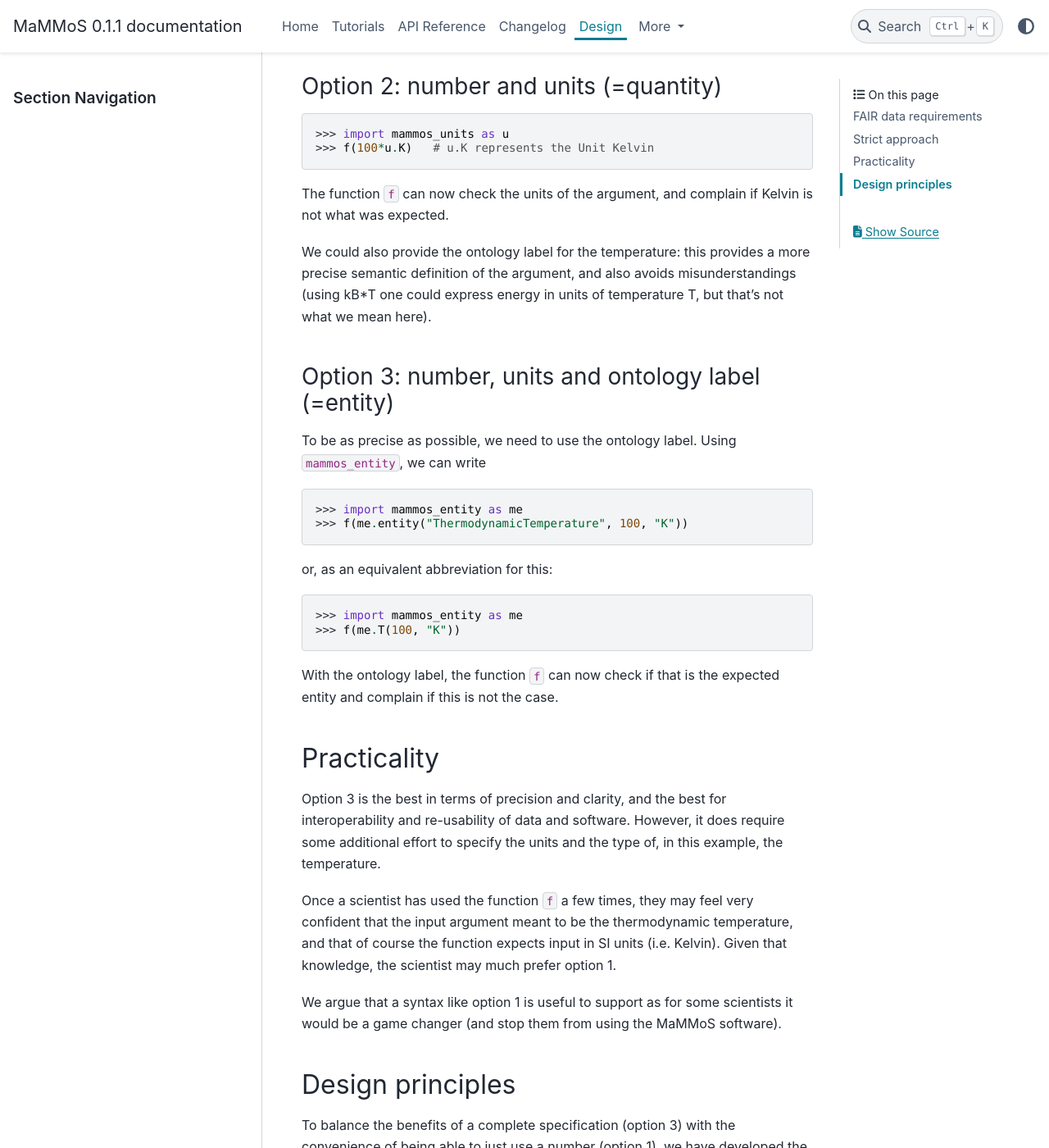
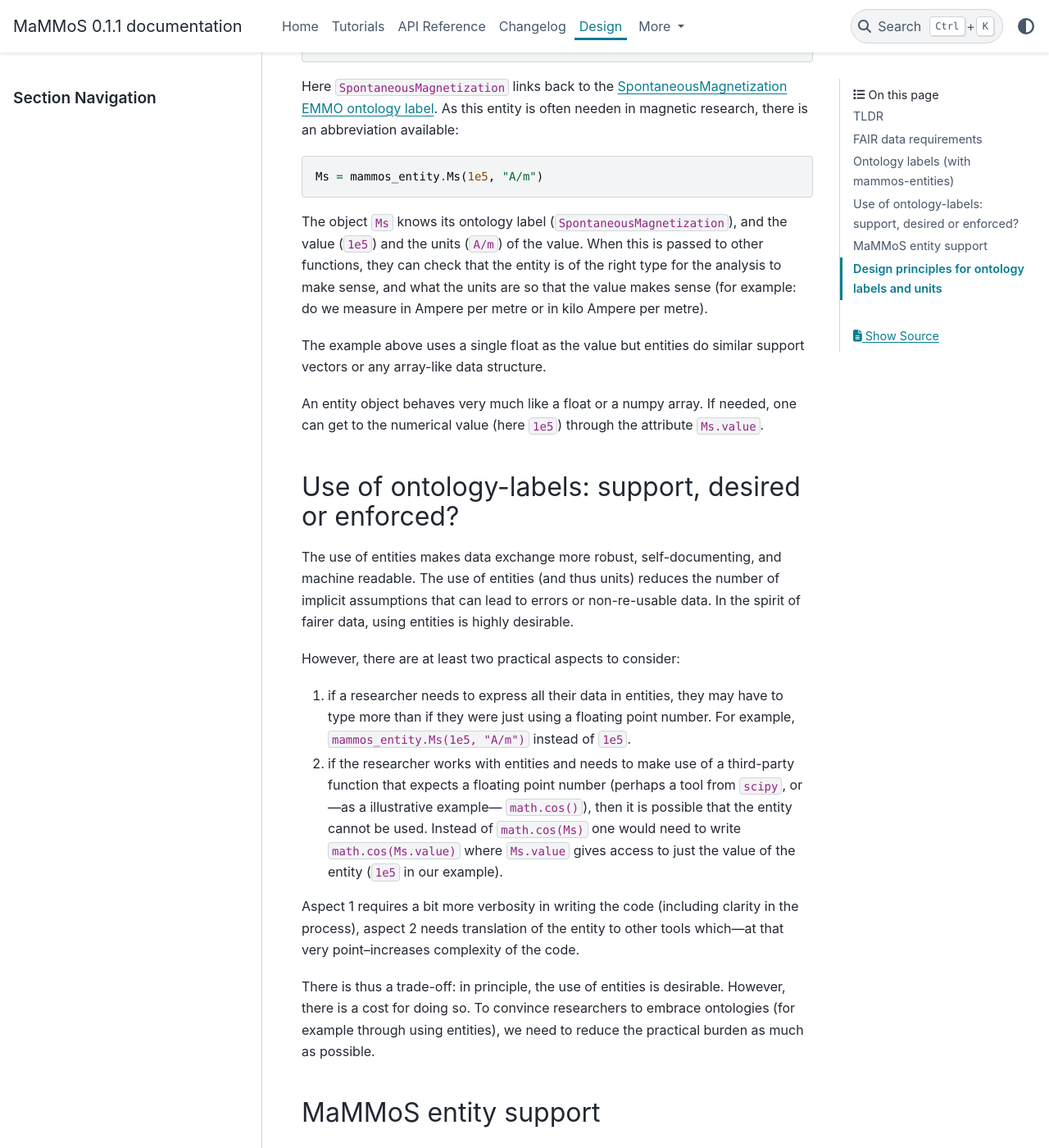
Before and after one commit to MaMMoS-project/mammos, a Sphinx documentation site: the page built from docs/source/design.rst, in a window 1280 px wide and 1400 px high, scrolled down 1419 px. Shown: the whole window at 82% size. Built offline with Sphinx 7.4.7 and the PyData theme 0.15.4, drawn with Linux system fonts in a browser that asks for light colours; pages that are not in the unit, such as notebooks, are missing from menus; the version number is read from the project's files by our own code; some of the changed text lies outside the part shown.

Commit message:
completed discussion of design for ontology labels and units

```diff
--- a/docs/source/design.rst
+++ b/docs/source/design.rst
@@ -2,20 +2,28 @@
 Design
 ======
 
-We use pseudocode below (i.e. not correct Python syntax) to illustrate the
-motivation behind our design. This does not execute and is just used to explain
-the approach from a high level perspective combined with a more concrete
-example.
+We discuss the design of the mammos packages, in particular the use of ontology
+labels and units when exchanging data.
+
+TLDR
+----
+
+- the use of ontology labels and units (through ``mammos-entities``) is
+  supported and encouraged, but not compulsory.
+
+- A more detailed summary is available at the end of this page at
+  `Design principles for ontology labels and units`_.
+
 
 FAIR data requirements
 ----------------------
 
 In the context of open science, it is essential that numerical values in data
-are consistently associated both (i) units and (ii) ontology labels
+are consistently associated both (i) units and (ii) ontology labels.
 
 We use the term `quantity` to refer to a value (such as a number) and associated units.
 
-We understand 'entity' as a data point with units that has a label from an
+We understand `entity` as a data point with units that has a label from an
 ontology, such as the EMMO.
 
 Units ensure that measurements are interpretable and comparable across datasets,
@@ -23,33 +31,111 @@ avoiding ambiguity about scale or dimension. Entities---through they
 ontology-based labels---provide precise semantic definitions for the quantities
 being measured, ensuring clarity about what a number actually represents.
 
-Together, units and entities make data more Findable, Accessible, Interoperable,
-and Reusable by enabling machines and researchers alike to interpret and
-integrate data correctly across disciplines and domains.
+Example: we measure spontaneous magnetization in units of Ampere per metre, and
+imagine that :math:`M_\mathrm{s} = 10^5 \mathrm{A/m}`. If we wanted to be
+absolutely clear what we talk about, we could refer to our entity as a triplet::
 
-Strict approach
----------------
+    (SpontaneousMagnetization, 1e5, A/m)
 
-To make this more concrete: let's consider an example. we measure spontaneous magnetization in units of
-Ampere per metre, and imagine that Ms = 10e5 A/m. If we wanted to be absolutely
-clear what we talk about, we could refer to our entity as a triplet::
+Together, Ontology labels, values and units make data more Findable, Accessible,
+Interoperable, and Reusable (FAIR) by enabling machines and researchers alike to
+interpret and integrate data correctly across disciplines and domains.
 
-    (SpontaneousMagnetization, 10e5, A/m)
+Ontology labels (with mammos-entities)
+--------------------------------------
 
-Or imagine a part of MaMMoS software returns to us a function ``f`` (perhaps from the Kuzmin equation) that
-returns the exchange coupling constant as a function of temperature. Assuming it
-is called ``f(T)`` and takes a temperature ``T``, and we want to evaluate it at a temperature of 100::
+How can we support the use of units and ontology labels in
+day-to-day data-focused research?
 
-Option 1: just the number
-~~~~~~~~~~~~~~~~~~~~~~~~~
+We have created the `mammos_entity` `package
+<https://github.com/mammos-project/mammos-entity>`__ to make this easier.
+
+To define an entity for :math:`M_\mathrm{s}` as in the example above, we could write:
+
+.. code-block:: python
+
+  Ms = mammos_entity.Entity('SpontaneousMagnetisation', 1e5, "A/m")
+
+Here ``SpontaneousMagnetization`` links back to the `SpontaneousMagnetization EMMO ontology label <https://mammos-project.github.io/MagneticMaterialsOntology/doc/magnetic_material_mammos.html#EMMO_032731f8-874d-5efb-9c9d-6dafaa17ef25>`__. As this entity is often needen in magnetic research, there is an abbreviation available:
+
+.. code-block:: python
+
+  Ms = mammos_entity.Ms(1e5, "A/m")
+
+The object ``Ms`` knows its ontology label (``SpontaneousMagnetization``), and
+the value (``1e5``) and the units (``A/m``) of the value. When this is passed to
+other functions, they can check that the entity is of the right type for the
+analysis to make sense, and what the units are so that the value makes sense
+(for example: do we measure in Ampere per metre or in kilo Ampere per metre).
+
+The example above uses a single float as the value but entities do similar
+support vectors or any array-like data structure.
+
+An entity object behaves very much like a float or a numpy array. If needed, one
+can get to the numerical value (here ``1e5``) through the attribute
+``Ms.value``.
+
+Use of ontology-labels: support, desired or enforced?
+-----------------------------------------------------
+
+The use of entities makes data exchange more robust, self-documenting, and
+machine readable. The use of entities (and thus units) reduces the number of
+implicit assumptions that can lead to errors or non-re-usable data. In the
+spirit of fairer data, using entities is highly desirable.
+
+However, there are at least two practical aspects to consider:
+
+1. if a researcher needs to express all their data in entities, they may have to
+   type more than if they were just using a floating point number. For example,
+   ``mammos_entity.Ms(1e5, "A/m")`` instead of ``1e5``.
+
+2. if the researcher works with entities and needs to make use of a third-party
+   function that expects a floating point number (perhaps a tool from ``scipy``,
+   or---as a illustrative example--- ``math.cos()``), then it is possible that
+   the entity cannot be used. Instead of ``math.cos(Ms)`` one would need to
+   write ``math.cos(Ms.value)`` where ``Ms.value`` gives access to just the
+   value of the entity (``1e5`` in our example).
+
+Aspect 1 requires a bit more verbosity in writing the code (including clarity in
+the process), aspect 2 needs translation of the entity to other tools which---at
+that very point--increases complexity of the code.
+
+There is thus a trade-off: in principle, the use of entities is desirable.
+However, there is a cost for doing so. To convince researchers to embrace
+ontologies (for example through using entities), we need to reduce the practical
+burden as much as possible.
+
+MaMMoS entity support
+---------------------
+
+Example
+~~~~~~~
+
+First we describe a use case as a concrete example, followed by three different
+options of passing data to this. Based on this, we then summarise our approach
+towards encouragement of use of entities.
+
+Imagine a part of the MaMMoS software returns to us a function ``f`` (perhaps
+from the Kuz'min equation) that returns the exchange coupling constant as a
+function of temperature. We assuming the function is called ``f(T)`` and takes a
+temperature ``T``, and we want to evaluate it at a temperature of 100 Kelvin.
+
+Here are three options how we could pass the temperature (entity) to the function:
+
+Option 1: just the value
+~~~~~~~~~~~~~~~~~~~~~~~~
 
     >>> f(100)
 
-We should say what we mean with 100: if we talk about temperature, it could be
-100 Kelvin or 100 degree Celsius for example. Using ``mammos_units``, we can be precise:
+The least effort.
+
+Missing information: units (Kelvin or Celsius or something else)?
 
 Option 2: number and units (=quantity)
 ~~~~~~~~~~~~~~~~~~~~~~~~~~~~~~~~~~~~~~
+
+We should say what we mean with ``100``: if we talk about temperature, it could be
+100 Kelvin or 100 degree Celsius for example. Using ``mammos_units``, we can be precise:
 
     >>> import mammos_units as u
     >>> f(100*u.K)   # u.K represents the Unit Kelvin
@@ -57,29 +143,30 @@ Option 2: number and units (=quantity)
 The function ``f`` can now check the units of the argument, and complain if
 Kelvin is not what was expected.
 
-We could also provide the ontology label for the temperature: this provides a
+Option 3: number, units and ontology label (=entity)
+~~~~~~~~~~~~~~~~~~~~~~~~~~~~~~~~~~~~~~~~~~~~~~~~~~~~
+
+We can also provide the ontology label for the temperature: this provides a
 more precise semantic definition of the argument, and also avoids
 misunderstandings (using kB*T one could express energy in units of temperature
 T, but that's not what we mean here).
 
-Option 3: number, units and ontology label (=entity)
-~~~~~~~~~~~~~~~~~~~~~~~~~~~~~~~~~~~~~~~~~~~~~~~~~~~~
-
-To be as precise as possible, we need to use the ontology label. Using ``mammos_entity``, we can write
+To be as precise as possible, we need to use the ontology label. Using
+``mammos_entity``, we can write
 
     >>> import mammos_entity as me
     >>> f(me.entity("ThermodynamicTemperature", 100, "K"))
 
 or, as an equivalent abbreviation for this:
 
-    >>> import mammos_entity as me
     >>> f(me.T(100, "K"))
 
 With the ontology label, the function ``f`` can now check if that is the
-expected entity and complain if this is not the case.
+expected entity ``ThermodynamicTemperature`` and complain if this is not the case.
 
-Practicality
-------------
+
+Discussion
+~~~~~~~~~~
 
 Option 3 is the best in terms of precision and clarity, and the best for
 interoperability and re-usability of data and software. However, it does require
@@ -92,15 +179,48 @@ that of course the function expects input in SI units (i.e. Kelvin). Given that
 knowledge, the scientist may much prefer option 1.
 
 We argue that a syntax like option 1 is useful to support as for some scientists
-it would be a game changer (and stop them from using the MaMMoS software).
+it would be a game changer (and stop them from using the MaMMoS software) if
+that functionality was not available.
 
-Design principles
------------------
+Design principles for ontology labels and units
+-----------------------------------------------
 
 To balance the benefits of a complete specification (option 3) with the
 convenience of being able to just use a number (option 1), we have developed the
-following principles within the `mammos_*` packages:
+following principles within the ``mammos`` packages:
 
-Functions returning data:
+- Return values of functions (and objects behaving like functions):
 
-- XXX, to be continued. Perhaps a notebook would be better here?
+  - the principle return values are entities
+
+    - entities provide as much context as possible and are the FAIRest we can offer
+    - the effort of the scientist to extract just the value (if needed) is small (``.value``)
+
+  - occasionally, there may be additional convenience objects, such as a pandas
+    DataFrame for tabular data in
+    `mammos_spindynamics.db.get_spontaneous_magnetization <https://mammos-project.github.io/mammos/examples/mammos-spindynamics/quickstart.html>`__
+    The DataFrame is a well established object and of great power for data analysis, but cannot carry units.
+
+    The convention in this case is, that the data is expressed in SI base units
+    (such as Ampere/metre, or Kelvin, and not in kAmpere/m or Celsius).
+
+- Arguments for functions (and objects behaving like functions) are accepted in
+  the following three options:
+
+  - Option 1: functions accept (floating point) numbers as input arguments. The assumption is that
+    these are provided in the appropriate SI base units. (Convenient but error prone.)
+
+  - Option 2: functions accept quantities (i.e. value and unit) as input arguments. There are checked
+    for the correctness of units (prefactors are allowed).
+
+  - Option 3: functions accept entities (i.e. ontology label, value and unit) as
+    input arguments. These are checked for correctness of the ontology label,
+    and correctness of the units (prefactors are allowed).
+
+    This is the best and recommended approach.
+
+
+Users of the packages can mix the three approaches as they see fit. While
+consistent use of option 3 would be desirable and is recommded, we have seen in
+the past that a lack of flexibility can hinder uptake of well-intended
+improvements.
```
